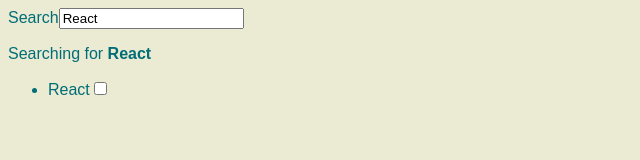
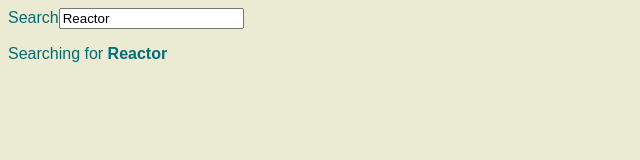
Before and after one commit to muzieh/RoadToReact, a React (Create React App) app: page / in a window 1280 px wide. Shown: the top 160 px of the page, without its empty margins (0-640 px from the left). Built offline with nearby package versions, Linux system fonts and the light colour scheme.

Commit message:
useSemiPerstistentState CustomHook

```diff
--- a/src/App.js
+++ b/src/App.js
@@ -2,49 +2,42 @@
 import "./styles.css";
 import Search from "./Search";
 
-const useSemitPersistentState = (key, initialValue) => {
+const useSemiPersistentState = (key, initialValue) => {
+  console.log(`seSemiPersistentState key:${key} initialValue:${initialValue}`);
   const [value, setValue] = React.useState(
     localStorage.getItem(key) || initialValue
   );
 
   React.useEffect(() => {
     localStorage.setItem(key, value);
-    },[key, value])
+  }, [key, value]);
 
   return [value, setValue];
 };
 
-const Item = ({guid, title, done}) => {
+const Item = ({ guid, title, done }) => {
   return (
     <li>
       {title}
       <input type="checkbox" value={done} />
     </li>
   );
-}
-const List = ({todos}) => {
+};
+const List = ({ todos }) => {
   return (
     <ul>
-      {todos.map(({guid,...todo}) => (
+      {todos.map(({ guid, ...todo }) => (
         <Item key={guid} {...todo} />
       ))}
     </ul>
   );
 };
 
-
 export default function App(props) {
-  const [searchTerm, setSearchTerm] = useSemitPersistentState('search', 'React');
-  /*
-  const [searchTerm, setSearchTerm] = React.useState(
-    localStorage.getItem('search') || "React");
-
-  React.useEffect(() => {
-    console.log('useEffect ' +searchTerm);
-    localStorage.setItem('search',searchTerm )
-
-    }, [searchTerm]);
-*/
+  const [searchTerm, setSearchTerm] = useSemiPersistentState(
+    "search",
+    "Reactor"
+  );
   const handleSearchTerm = (searchTerm) => {
     setSearchTerm(searchTerm);
   };
```
Lines whose indentation alone changed are shown as unchanged.
